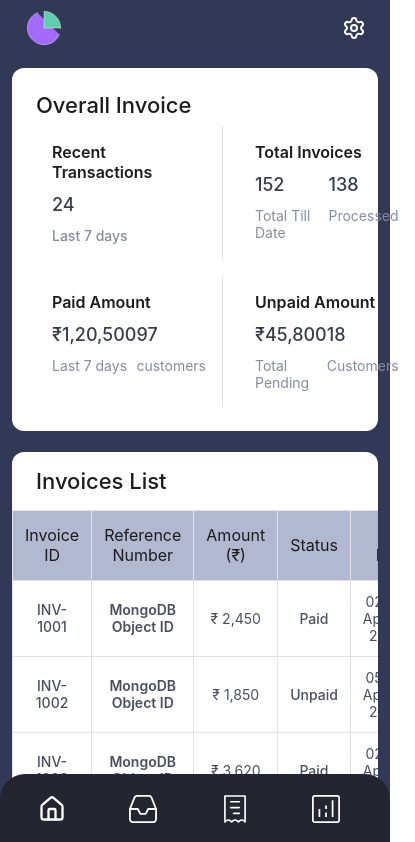
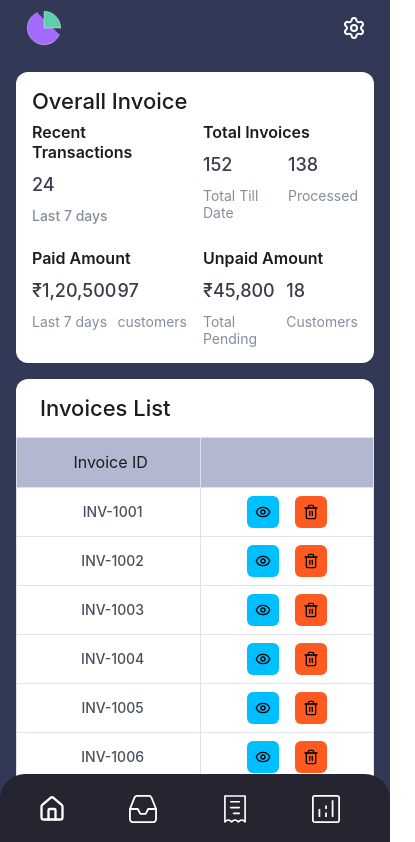
Before and after one commit to SMD-1/inventory-sales-management, a React (Vite) app: page /invoice in a window 390 px wide. Shown: the top 842 px of the page, 415 px wide, since content can reach past the window. Built offline with nearby package versions, Linux system fonts and the light colour scheme.

Commit message:
feat: Implement mobile-specific UI elements to the statistics, invoice

```diff
--- a/src/pages/invoice/Invoice.jsx
+++ b/src/pages/invoice/Invoice.jsx
@@ -207,6 +207,20 @@ const Invoice = () => {
                         <MoreVertical size={16} color="#858D9D" />
                       </button>
                     </div>
+                    <div className="mobile-actions">
+                      <button
+                        className="mobile-action-btn view"
+                        onClick={() => setSelectedInvoice(inv)}
+                      >
+                        <Eye size={16} color="#000" />
+                      </button>
+                      <button
+                        className="mobile-action-btn delete"
+                        onClick={() => setInvoiceToDelete(inv.id)}
+                      >
+                        <Trash2 size={16} color="#000" />
+                      </button>
+                    </div>
 
                     {openMenuId === inv.id && invoiceToDelete !== inv.id && (
                       <>
@@ -307,8 +321,15 @@ const Invoice = () => {
             onClick={(e) => e.stopPropagation()}
           >
             <div className="invoice-inner-paper">
+              <div className="invoice-sticky-header">
                 <div className="invoice-header-title">
                   <h1>INVOICE</h1>
+                  <button
+                    className="mobile-close-btn"
+                    onClick={() => setSelectedInvoice(null)}
+                  >
+                    <X size={24} />
+                  </button>
                 </div>
 
                 <div className="invoice-meta-top">
@@ -324,6 +345,7 @@ const Invoice = () => {
                     <h4>Business address</h4>
                     <p>City, State, IN - 000 000</p>
                     <p>TAX ID D0XXXXX1234X0XX</p>
+                  </div>
                 </div>
               </div>
 
--- a/src/pages/invoice/invoice.css
+++ b/src/pages/invoice/invoice.css
@@ -335,9 +335,24 @@
   flex: 1;
   display: flex;
   flex-direction: column;
-  gap: 1.5rem;
   box-shadow: 0 10px 30px rgba(0, 0, 0, 0.1);
   position: relative;
+  max-height: 90vh;
+  overflow-y: auto;
+}
+
+.invoice-sticky-header {
+  position: sticky;
+  top: -2rem;
+  margin: -2rem -2rem 0;
+  padding: 2rem 2rem 1.5rem;
+  background-color: #f9fafc;
+  z-index: 10;
+  border-bottom: 1px solid #e0e2e7;
+}
+
+.mobile-close-btn {
+  display: none;
 }
 
 .invoice-header-title h1 {
@@ -378,7 +393,6 @@
   display: grid;
   grid-template-columns: 150px 1fr;
   gap: 3rem;
-  border-top: 1px solid #d7dae0;
   padding-top: 1.5rem;
 }
 
@@ -435,7 +449,6 @@
 
 .items-table .qty-cell {
   text-align: center;
-  padding-left: 2rem;
 }
 
 .invoice-summary {
@@ -531,23 +544,6 @@
   color: white;
 }
 
-@media (max-width: 768px) {
-  .invoice-inner-paper {
-    padding: 1.5rem;
-  }
-  .invoice-main-grid {
-    grid-template-columns: 1fr;
-    gap: 1.5rem;
-  }
-  .invoice-meta-top {
-    flex-direction: column;
-    gap: 1.5rem;
-  }
-  .business-section {
-    text-align: left;
-  }
-}
-
 .delete-action-popover {
   position: absolute;
   top: 50%;
@@ -610,3 +606,155 @@
 .delete-confirm-btn:hover {
   background-color: #333;
 }
+
+/* Mobile Actions */
+.mobile-actions {
+  display: none;
+}
+
+.mobile-action-btn {
+  width: 32px;
+  height: 32px;
+  border-radius: 6px;
+  border: none;
+  display: flex;
+  align-items: center;
+  justify-content: center;
+  cursor: pointer;
+}
+
+.mobile-action-btn.view {
+  background-color: #00bfff;
+}
+
+.mobile-action-btn.delete {
+  background-color: #ff5a1f;
+}
+
+@media (max-width: 768px) {
+  .invoice-sticky-header {
+    top: -1.5rem;
+    margin: -1.5rem -1.5rem 0;
+    padding: 1.5rem 1.5rem 1rem;
+  }
+  .invoice-header-title {
+    display: flex;
+    justify-content: space-between;
+    align-items: center;
+  }
+  .mobile-close-btn {
+    display: block;
+    background: none;
+    border: none;
+    cursor: pointer;
+    color: #1c1c1c;
+    padding: 0;
+  }
+  .modal-side-actions {
+    display: none;
+  }
+  .invoice-main-grid {
+    grid-template-columns: 100px 1fr;
+    gap: 1rem;
+  }
+  .invoice-meta-top {
+    flex-direction: row;
+    gap: 1rem;
+  }
+  .business-section p,
+  .billed-section p,
+  .business-section h4 {
+    font-size: 12px;
+  }
+  .business-section {
+    font-size: 10px;
+    text-align: right;
+  }
+  .invoice-page {
+    padding: 1rem;
+    gap: 1rem;
+  }
+
+  .overall-invoice {
+    padding: 1rem;
+  }
+
+  .status-grid {
+    grid-template-columns: repeat(2, 1fr);
+    gap: 1.5rem 1rem;
+  }
+
+  .status-card {
+    border: none;
+    padding: 0;
+  }
+
+  .invoices-table th:nth-child(2),
+  .invoices-table td:nth-child(2),
+  .invoices-table th:nth-child(3),
+  .invoices-table td:nth-child(3),
+  .invoices-table th:nth-child(4),
+  .invoices-table td:nth-child(4) {
+    display: none;
+  }
+
+  .invoices-table th:nth-child(5) {
+    color: transparent;
+  }
+
+  .invoices-table td {
+    padding: 0.5rem;
+  }
+
+  .invoices-table th:first-child,
+  .invoices-table td:first-child {
+    padding-left: 1rem;
+  }
+
+  .date-content {
+    display: none;
+  }
+
+  .mobile-actions {
+    display: flex;
+    justify-content: center;
+    gap: 1rem;
+  }
+
+  .modal-overlay-blur {
+    position: fixed;
+    top: 0;
+    left: 0;
+    width: 100vw;
+    height: 100vh;
+    background: #f9fafc;
+    z-index: 2000;
+    align-items: flex-start;
+    padding: 0;
+  }
+
+  .invoice-modal-content {
+    width: 100%;
+    height: 100%;
+    max-width: 100%;
+    margin: 0;
+  }
+
+  .invoice-inner-paper {
+    height: 100%;
+    max-height: 100vh;
+    border-radius: 0;
+    box-shadow: none;
+    padding: 1rem;
+  }
+
+  .invoice-sticky-header {
+    top: -1.5rem;
+    margin: -1.5rem -1.5rem 0;
+    padding: 1.5rem 1.5rem 1rem;
+    border-radius: 0;
+  }
+  .invoice-contact-footer {
+    margin-bottom: 4.5rem;
+  }
+}
--- a/src/pages/product/product.css
+++ b/src/pages/product/product.css
@@ -366,7 +366,7 @@
 
 @media (max-width: 768px) {
   .product {
-    padding: 0;
+    padding: 1rem;
     gap: 1rem;
   }
 
--- a/src/pages/statistics/statistics.css
+++ b/src/pages/statistics/statistics.css
@@ -96,8 +96,71 @@
   }
 }
 
-@media (max-width: 600px) {
-    .stats-summary-grid {
-        grid-template-columns: 1fr;
-    }
+@media (max-width: 768px) {
+  .statistics-page {
+    display: flex;
+    flex-direction: column;
+    padding: 0;
+    gap: 1rem;
+    margin-bottom: 4rem; /* For navigation bar */
+  }
+
+  /* Display contents allows Flexbox ordering of the children */
+  .stats-main-content {
+    display: contents;
+  }
+
+  .chart-wrapper {
+    order: 1;
+  }
+
+  .stats-summary-grid {
+    order: 2;
+    padding: 0 1rem;
+    grid-template-columns: repeat(3, 1fr);
+    gap: 0.5rem;
+  }
+
+  .sidebar-wrapper {
+    order: 3;
+    padding: 0 1rem;
+  }
+
+  .chart-wrapper {
+    padding: 1rem 1rem 0 1rem;
+  }
+
+  .stat-card {
+    min-height: 100px;
+    padding: 0.75rem;
+    border-radius: 8px;
+  }
+
+  .card-title {
+    font-size: 10px;
+    font-weight: 600;
+  }
+
+  .card-icon {
+    font-size: 12px;
+  }
+
+  .card-icon svg {
+    width: 14px;
+    height: 14px;
+  }
+
+  .card-value {
+    font-size: 18px;
+    font-weight: 700;
+    margin-top: 0.25rem;
+    margin-bottom: 0.25rem;
+  }
+
+  .card-change {
+    font-size: 7.5px;
+    white-space: nowrap;
+    overflow: hidden;
+    text-overflow: ellipsis;
+  }
 }
```
Lines whose indentation alone changed are shown as unchanged.
